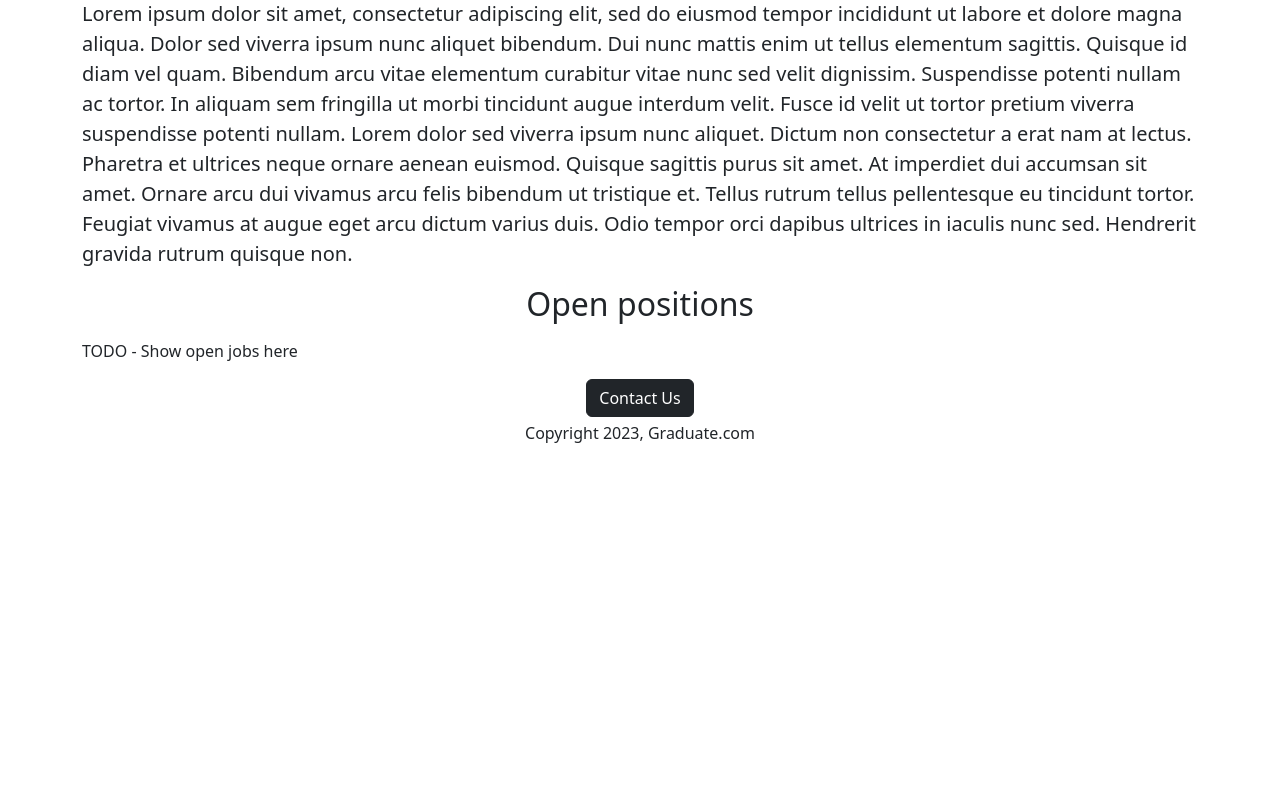
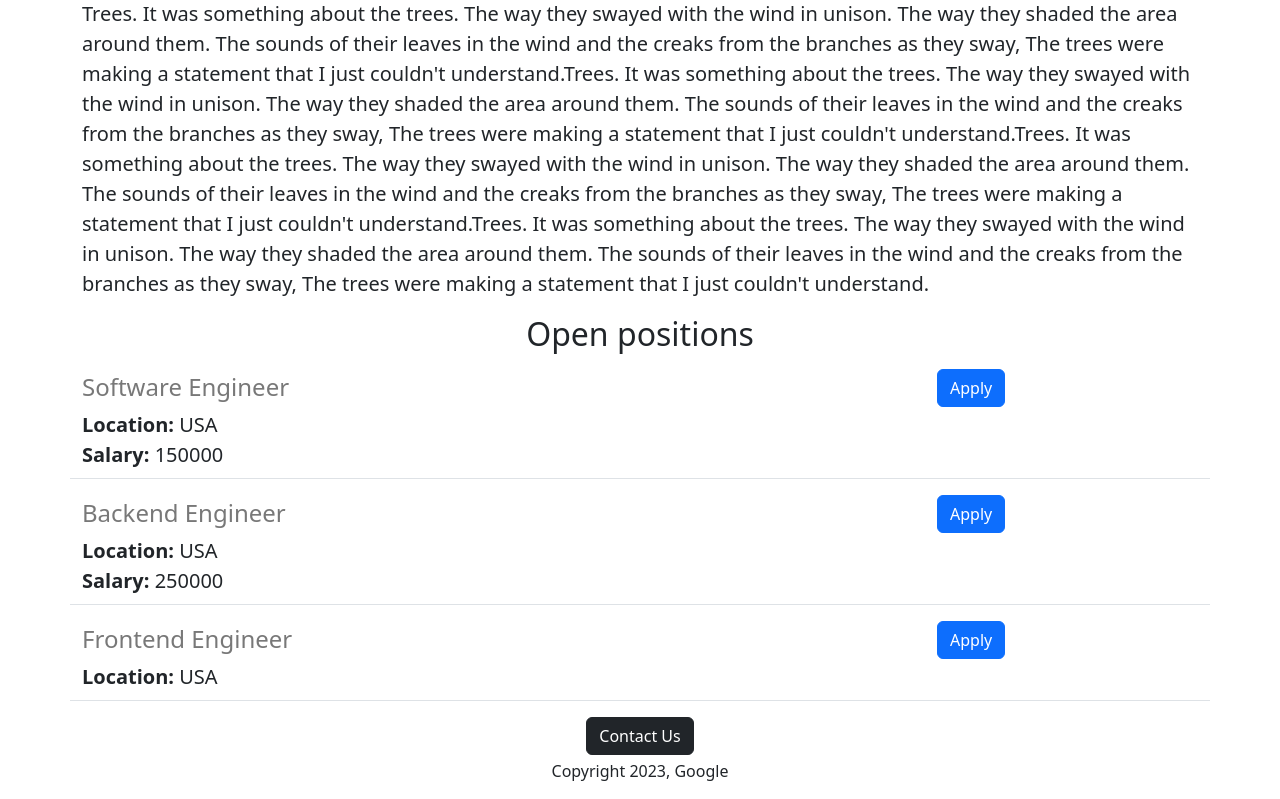
Before and after one commit to Kaudilya/jobs-portal-website-v2, a Flask app: page / in a window 1280 px wide. Shown: the part 605-1404 px from the top of the page. Before the commit the page ends 1048 px from the top, so only its background shows below. Run offline with Flask 3, Linux system fonts and the light colour scheme.

Commit message:
Render dynamic data using Jinja template tags.

```diff
--- a/app.py
+++ b/app.py
@@ -2,10 +2,30 @@ from flask import Flask, render_template
 
 app = Flask(__name__)
 
+JOBS = [
+  {
+    'id': 1,
+    'title': 'Software Engineer',
+    'location': 'USA',
+    'salary': '150000',
+  },
+  {
+    'id': 2,
+    'title': 'Backend Engineer',
+    'location': 'USA',
+    'salary': '250000',
+  },
+  {
+    'id': 3,
+    'title': 'Frontend Engineer',
+    'location': 'USA',
+  },
+]
+
 
 @app.route("/")
 def hello():
-  return render_template('home.html')
+  return render_template('home.html', jobs=JOBS, company_name="Google")
 
 
 if __name__ == "__main__":
--- a/templates/home.html
+++ b/templates/home.html
@@ -3,7 +3,7 @@
 <head>
   <meta charset="utf-8">
   <meta name="viewport" content="width=device-width, initial-scale=1">
-  <title>Graduate.com Careers</title>
+  <title>{{company_name}} Careers</title>
   <link href="https://cdn.jsdelivr.net/npm/bootstrap@5.3.1/dist/css/bootstrap.min.css" rel="stylesheet" integrity="sha384-4bw+/aepP/YC94hEpVNVgiZdgIC5+VKNBQNGCHeKRQN+PtmoHDEXuppvnDJzQIu9" crossorigin="anonymous">
   <style>
     #banner{
@@ -18,16 +18,20 @@
 </head>
 <body>
   <div class="container">
-  <h1 class="text-center mt-2 mb-4">Graduate.com Careers</h1>
+  <h1 class="text-center mt-2 mb-4">{{company_name}} Careers</h1>
   <img id="banner" class="img-fluid" src="https://jobs-portal-website-1--kaudilyar.repl.co/static/banner.jpg">
   <p class="lead">
-    Lorem ipsum dolor sit amet, consectetur adipiscing elit, sed do eiusmod tempor incididunt ut labore et dolore magna aliqua. Dolor sed viverra ipsum nunc aliquet bibendum. Dui nunc mattis enim ut tellus elementum sagittis. Quisque id diam vel quam. Bibendum arcu vitae elementum curabitur vitae nunc sed velit dignissim. Suspendisse potenti nullam ac tortor. In aliquam sem fringilla ut morbi tincidunt augue interdum velit. Fusce id velit ut tortor pretium viverra suspendisse potenti nullam. Lorem dolor sed viverra ipsum nunc aliquet. Dictum non consectetur a erat nam at lectus. Pharetra et ultrices neque ornare aenean euismod. Quisque sagittis purus sit amet. At imperdiet dui accumsan sit amet. Ornare arcu dui vivamus arcu felis bibendum ut tristique et. Tellus rutrum tellus pellentesque eu tincidunt tortor. Feugiat vivamus at augue eget arcu dictum varius duis. Odio tempor orci dapibus ultrices in iaculis nunc sed. Hendrerit gravida rutrum quisque non.
+    Trees. It was something about the trees. The way they swayed with the wind in unison. The way they shaded the area around them. The sounds of their leaves in the wind and the creaks from the branches as they sway, The trees were making a statement that I just couldn't understand.Trees. It was something about the trees. The way they swayed with the wind in unison. The way they shaded the area around them. The sounds of their leaves in the wind and the creaks from the branches as they sway, The trees were making a statement that I just couldn't understand.Trees. It was something about the trees. The way they swayed with the wind in unison. The way they shaded the area around them. The sounds of their leaves in the wind and the creaks from the branches as they sway, The trees were making a statement that I just couldn't understand.Trees. It was something about the trees. The way they swayed with the wind in unison. The way they shaded the area around them. The sounds of their leaves in the wind and the creaks from the branches as they sway, The trees were making a statement that I just couldn't understand.
   </p>
   <h2 class="text-center mt-2 mb-3">Open positions</h2>
-  <p>TODO - Show open jobs here</p>
+  <div>
+    {% for job in jobs %}
+      {% include 'jobitem.html' %}
+    {% endfor %}
+  </div>
   <div class="text-center">
     <button class="btn btn-dark">Contact Us</button>
-    <p class="mt-1">Copyright 2023, Graduate.com</p>
+    <p class="mt-1">Copyright 2023, {{company_name}}</p>
   </div>
 </div>
 </body>
--- /dev/null
+++ b/templates/jobitem.html
@@ -0,0 +1,14 @@
+<div class="border-bottom row" style="margin-bottom:16px;padding-bottom:8px;">
+  <div class="col-9">
+    <h4 style="color:rgb(120,120,120);margin-top:4px">{{job['title']}}</h4>
+    <div style="font-size:20px;"><b>Location: </b>{{job['location']}}</div>
+    {% if 'salary' in job %}
+    <div style="font-size:20px;"">
+      <b>Salary: </b>{{job['salary']}}
+    </div>
+    {% endif %}
+  </div>
+  <div class="col-3">
+  <button type="button" class="btn btn-primary">Apply</button>
+  </div>
+</div>
```
